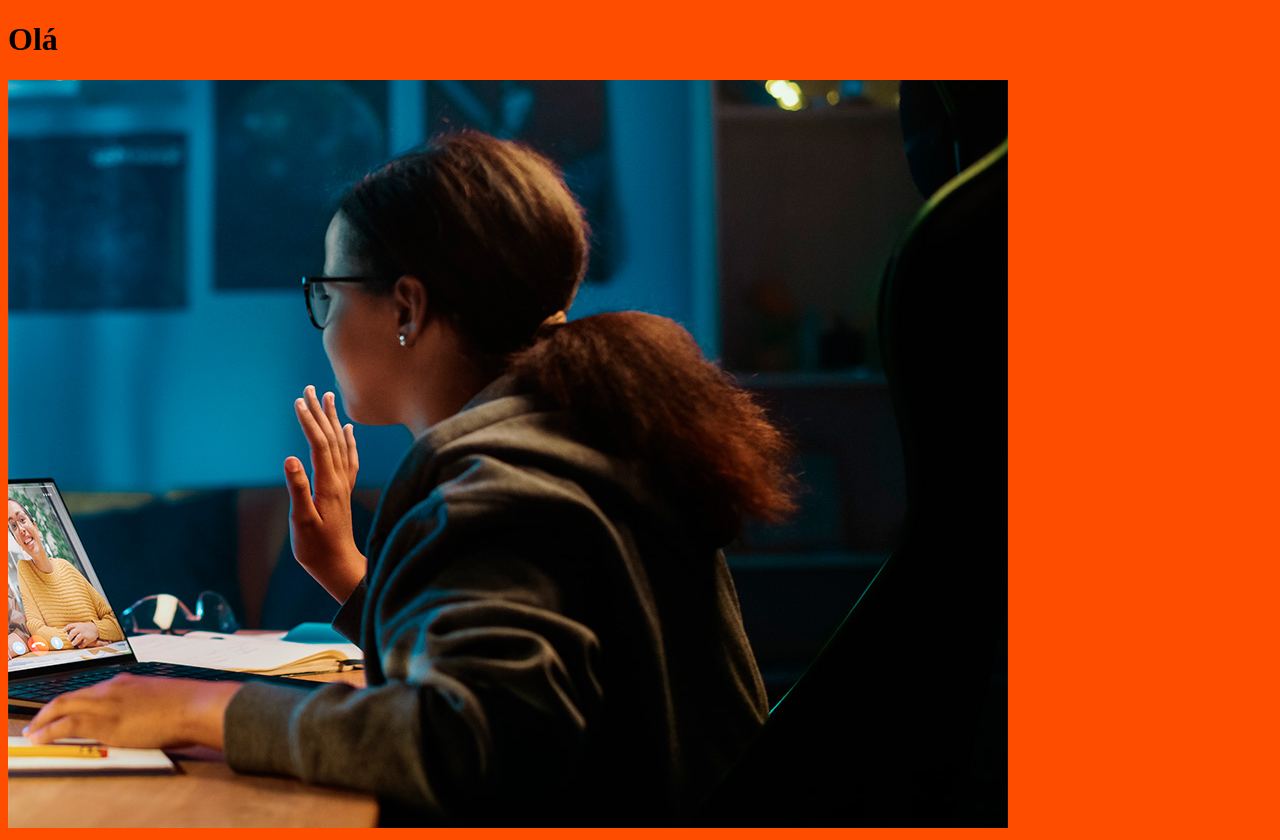
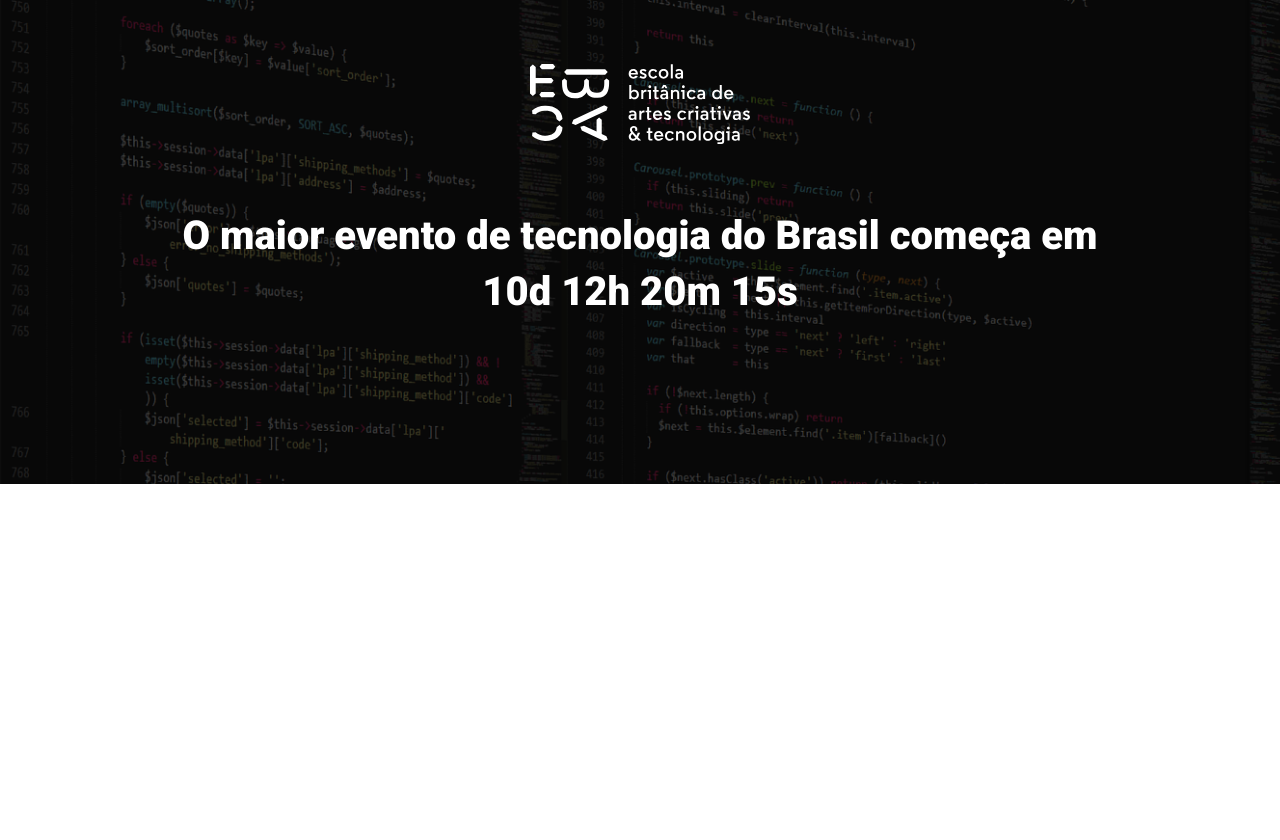
Before and after one commit to marloncunhabr/talks_event, a website built with Parcel: page src/index.html in a window 1280 px wide. After the commit the page ends 800 px from the top, so only its background shows below. Built offline with nearby package versions, Linux system fonts and the light colour scheme.

Commit message:
section hero e sua resposividade

```diff
--- a/src/index.html
+++ b/src/index.html
@@ -1,14 +1,25 @@
 <!DOCTYPE html>
 <html lang="pt-BR">
+
 <head>
     <meta charset="UTF-8">
     <meta name="viewport" content="width=device-width, initial-scale=1.0">
     <title>Talk event</title>
+    <link rel="preconnect" href="https://fonts.googleapis.com">
+    <link rel="preconnect" href="https://fonts.gstatic.com" crossorigin>
+    <link href="https://fonts.googleapis.com/css2?family=Roboto:wght@400;700;900&display=swap" rel="stylesheet">
     <link rel="stylesheet" href="./styles/main.scss">
 </head>
+
 <body>
-    <h1>Olá</h1>
-    <img src="./images/backend.png" alt="">
-    <script src="./scripts/main.js"></script>
+    <header class="hero">
+        <div class="container">
+            <img class="hero__logo" src="./images/ebac_logo.svg" alt="ebac logo">
+            <p class="hero__text">
+                O maior evento de tecnologia do Brasil começa em 10d 12h 20m 15s
+            </p>
+        </div>
+    </header>
 </body>
+
 </html>
--- /dev/null
+++ b/src/styles/hero.scss
@@ -0,0 +1,52 @@
+.hero {
+    padding-top: 64px;
+    padding-bottom: 100px;
+    background-image: url(../images/fundo.png);
+    background-repeat: no-repeat;
+    background-size: cover;
+    position: relative;
+
+    .container {
+        position: relative;
+    }
+
+    &:before {
+        position: absolute;
+        top: 0;
+        left: 0;
+        width: 100%;
+        height: 100%;
+        background-color: rgb(0, 0, 0);
+        content: '';
+        opacity: 0.7;
+    }
+
+    &__text {
+        margin-top: 64px;
+        margin-bottom: 64px;
+        font-size: 40px;
+        line-height: 56px;
+        font-weight: 800;
+        text-align: center;
+    }
+
+    &__logo {
+        margin: 0 auto;
+        height: 80px;
+        display: block;
+    }
+
+    @media (max-width: 640px) {
+        padding: 40px 0;
+
+        &__logo {
+            height: 40px;
+        }
+
+        &__text {
+            font-size: 22px;
+            line-height: 24px;
+            margin: 24px 0;
+        }
+    }
+}
--- a/src/styles/main.scss
+++ b/src/styles/main.scss
@@ -1,3 +1,23 @@
-body {
-    background-color: rgb(255, 77, 0);
+@use 'hero';
+
+* {
+    margin: 0;
+    padding: 0;
+    box-sizing: border-box;
+    font-family: 'Roboto', sans-serif;
+    color: #fff;
 }
+
+.container {
+    max-width: 960px;
+    width: 100%;
+    margin: 0 auto;
+
+    @media (max-width: 640px) {
+        max-width: 80%;
+    }
+
+    @media (max-width: 1024px) {
+        max-width: 90%;
+    }
+}
```
